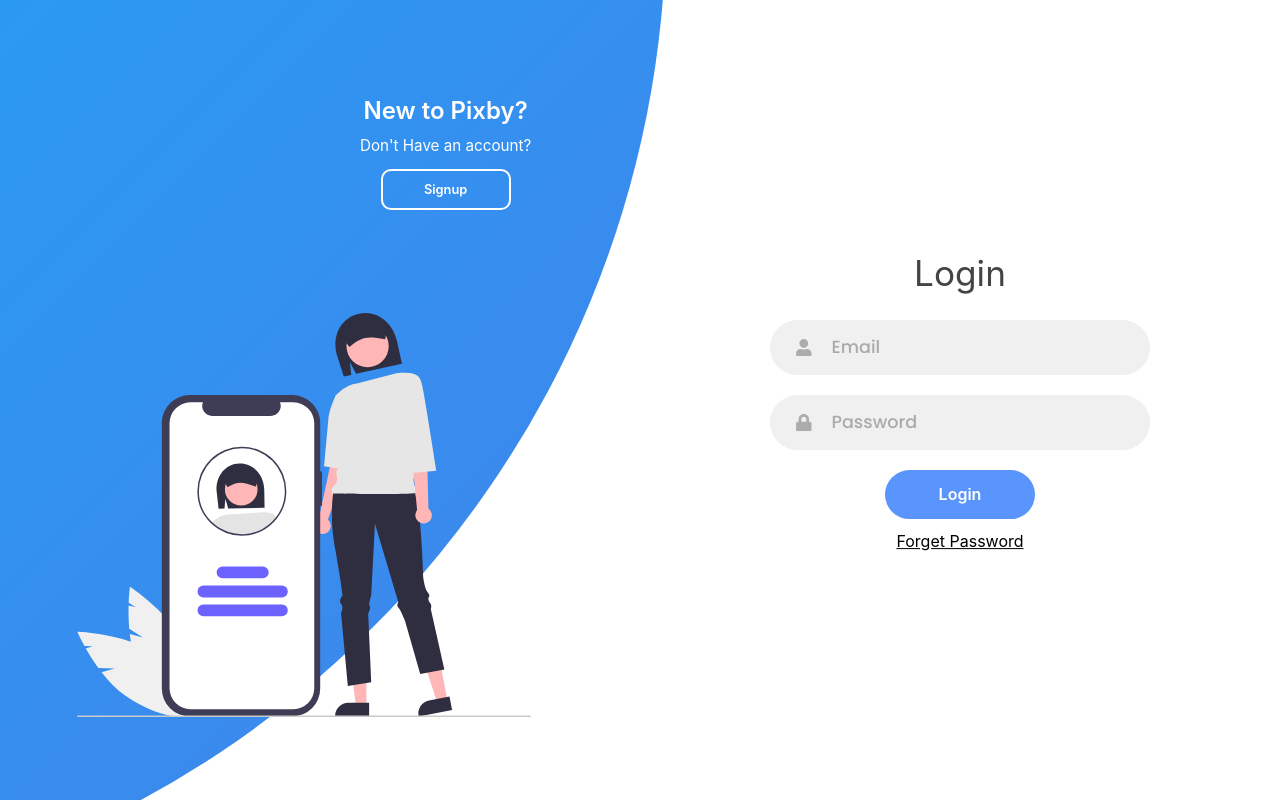
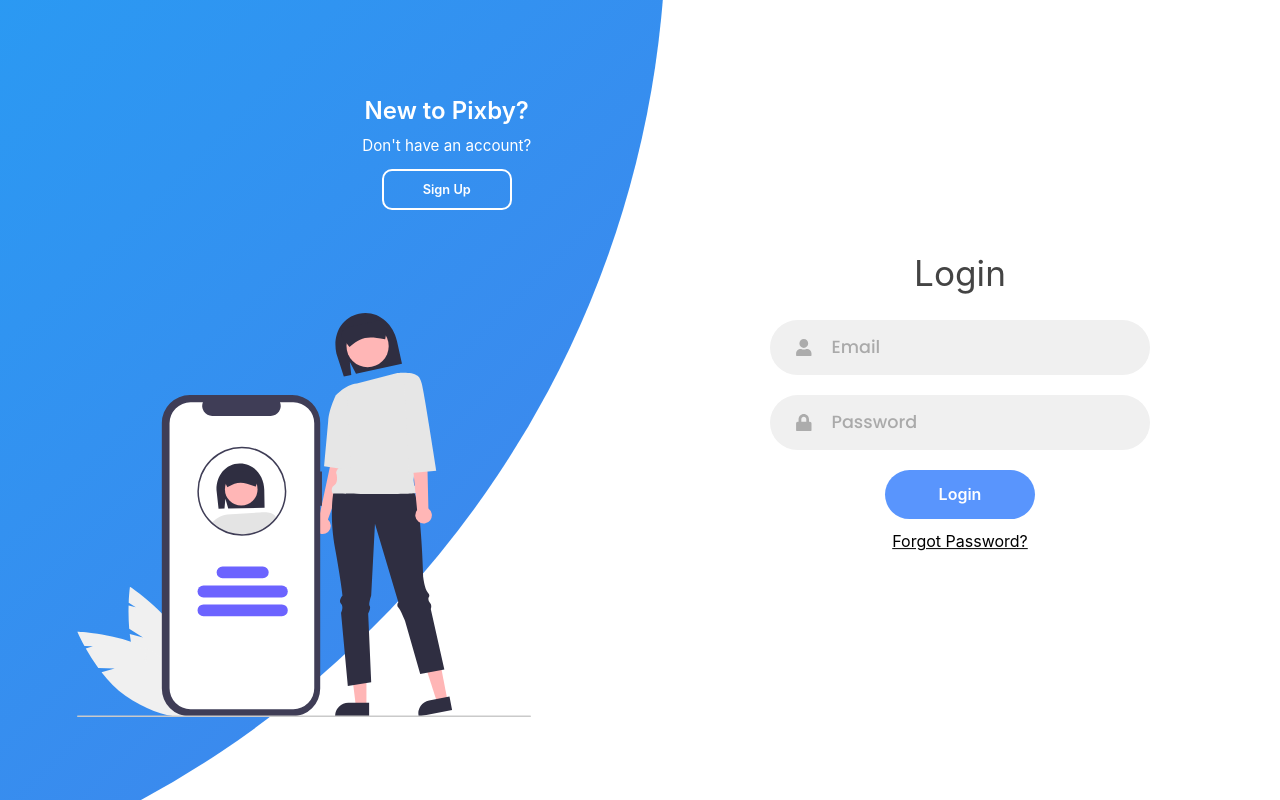
Before and after one commit to rwiteshbera/StoryVerse, a React (Vite) app in the folder client/: page /login in a window 1280 px wide. Built offline with nearby package versions, Linux system fonts and the light colour scheme.

Commit message:
Change wording in Login component to make it more natural

```diff
--- a/client/src/components/Login/Login.jsx
+++ b/client/src/components/Login/Login.jsx
@@ -141,14 +141,14 @@
               </button>
               <Link to="/forget_password">
                 <Text color="black" cursor="pointer" textDecoration="underline">
-                  Forget Password
+                  Forgot Password?
                 </Text>
               </Link>
             </div>
 
             {/* Signup  */}
             <div action="" className="sign-up-form">
-              <h2 className="title">Signup</h2>
+              <h2 className="title">Sign Up</h2>
               <div className="input-field">
                 <FaUser className="i" />
                 <input
@@ -186,7 +186,7 @@
                 />
               </div>
               <button onClick={Signup} type="submit" className="btn signup">
-                Signup
+                Sign Up
               </button>
             </div>
           </div>
@@ -196,13 +196,13 @@
           <div className="panel left-panel">
             <div className="content">
               <h3>New to Pixby?</h3>
-              <p>Don't Have an account?</p>
+              <p>Don't have an account?</p>
               <button
                 className="btn btn-transparent"
                 id="sign-up-btn"
                 onClick={signup_handler}
               >
-                Signup
+                Sign Up
               </button>
             </div>
             <img src={Social_Bio} className="image" />
```
Also changed, not shown: 2 other files (tests, documents, lock files or other folders).
